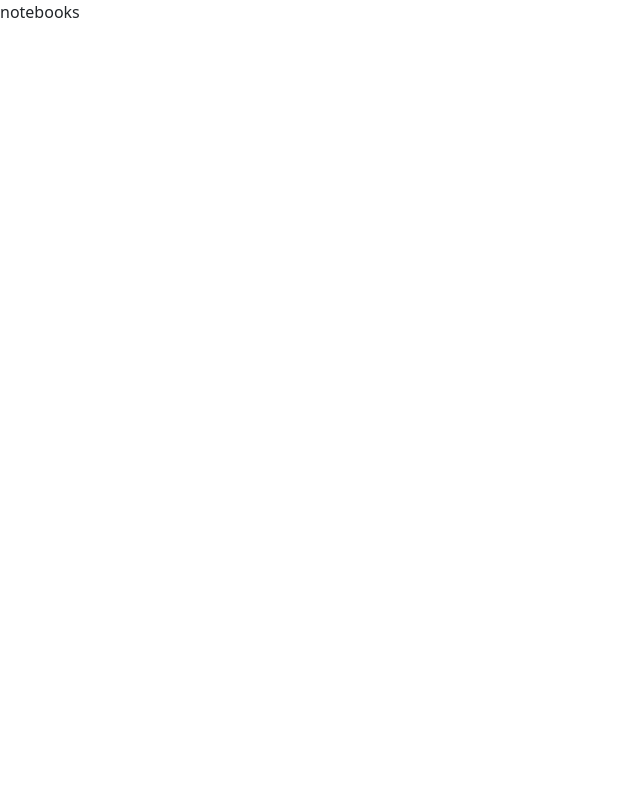
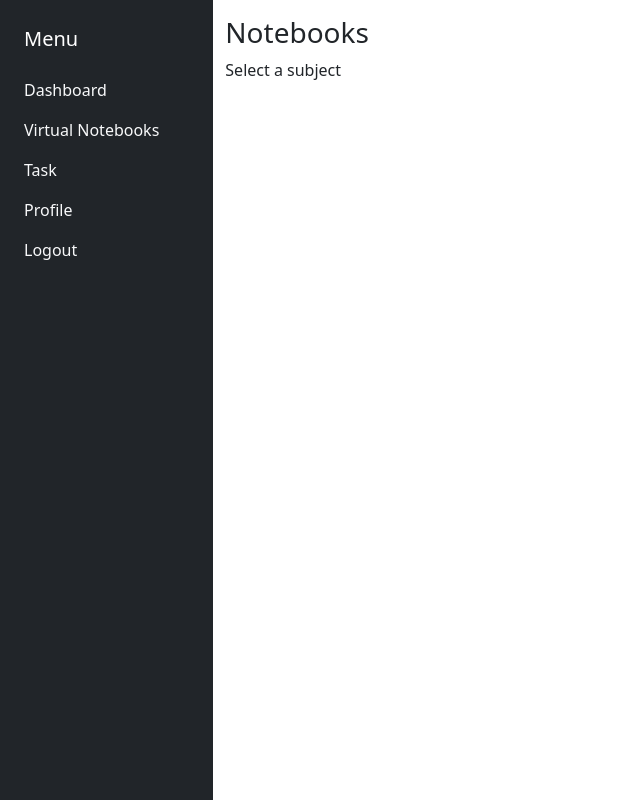
Before and after one commit to balasico/FV_ICT9Sapphire_Q4SkillsTest_Balasico_Rachel, a plain HTML site: page notebooks.html in a window 1280 px wide. Shown: the whole page, without its empty margins (0-640 px from the left). Drawn offline with nearby package versions, Linux system fonts and the light colour scheme.

Commit message:
Update notebooks.html

```diff
--- a/notebooks.html
+++ b/notebooks.html
@@ -8,7 +8,42 @@
 
 </head>
 <body>
+    <div class="container-fluid">
+    <div class="row flex-nowrap">
+        <!-- Sidebar -->
+        <div class="col-auto col-md-3 col-xl-2 px-sm-2 px-0 bg-dark">
+        <div class="d-flex flex-column align-items-center align-items-sm-start px-3 pt-2 text-white min-vh-100">
+            <a href="#" class="d-flex align-items-center pb-3 mb-md-0 mt-md-3 me-auto text-white text-decoration-none">
+                <span class="fs-5 d-none d-sm-inline">Menu</span>
+            </a>
+            <ul class="nav flex-column mb-sm-auto mb-0 align-items-center align-items-sm-start" id="menu">
+                <li class="nav-item"> <a href="dashboard.html" class="nav-link px-0 link-light">Dashboard</a> </li>
+                <li class="nav-item"> <a href="notebooks.html" class="nav-link px-0 link-light">Virtual Notebooks</a> </li>
+                <li class="nav-item"> <a href="task.html" class="nav-link px-0 link-light">Task</a> </li>
+                <li class="nav-item"> <a href="profile.html" class="nav-link px-0 link-light">Profile</a> </li>
+                <li class="nav-item"> <a href="#" class="nav-link px-0 link-light" onclick="logout()">Logout</a> </li>
+            </ul>
+        </div>
+        </div>
+        <!-- Main Content -->
+        <div class="col py-3">
+            <h3>Notebooks</h3>
+            <p>Select a subject</p>
+        </div>
+    </div>
+    </div>
 
-    <p>notebooks</p>
+
+    <script>
+        // for Logout with cancel option
+
+        function logout() {
+            let confirmLogout = confirm("Exit now?"); //confirm() has 2 options : ok (True) and cancel(False)
+
+            if (confirmLogout) { //if ok or True
+                window.location.href = "index.html"; //load page
+            }
+        }
+    </script>
 </body>
 </html>
```
